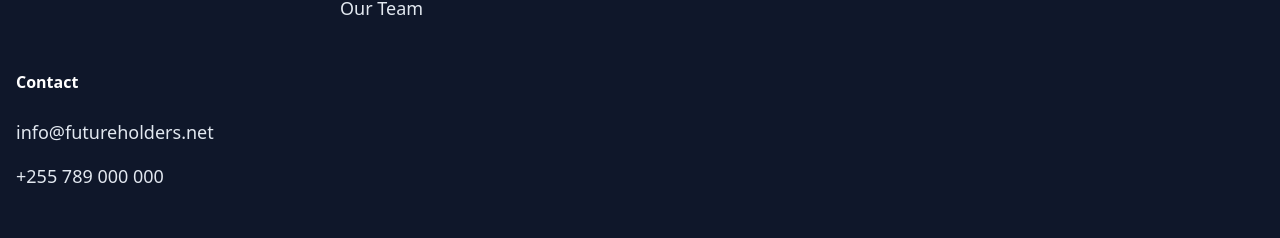
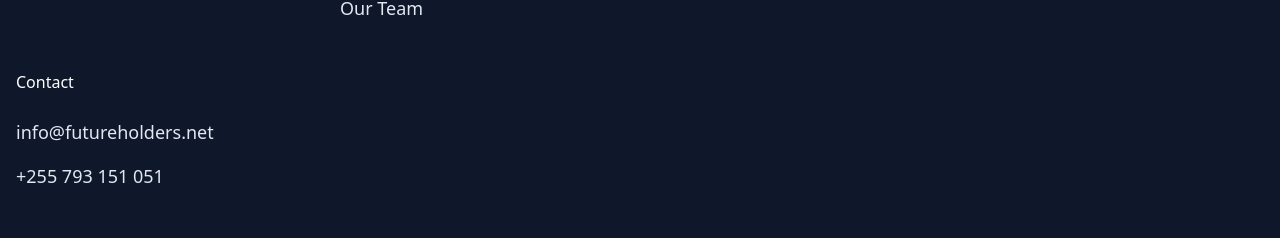
Before and after one commit to EliDistro7/blog, a Next.js app in the folder nextjs-app/: page / in a window 1280 px wide. Shown: the part 2307-2545 px from the top of the page. Built offline with nearby package versions, Linux system fonts and the light colour scheme.

Commit message:
changed sanity dependence

```diff
--- a/nextjs-app/app/components/Footer.js
+++ b/nextjs-app/app/components/Footer.js
@@ -153,7 +153,7 @@
 
           </div>
           <div className='flex flex-col justify-content-center mb-12'>
-          <h3 className="text-md font-bold text-white mb-6">{content[language].contactTitle}</h3>
+          <h3 className="text-md text-white mb-6">{content[language].contactTitle}</h3>
             <ul className="space-y-4">
               <li>
                 <a href="mailto:info@futureholders.co.tz" className="text-brand-foam/70 hover:text-brand-accent transition-colors text-lg">
@@ -162,7 +162,7 @@
               </li>
               <li>
                 <a href="tel:+255789000000" className="text-brand-foam/70 hover:text-brand-accent transition-colors text-lg">
-                  +255 789 000 000
+                  +255 793 151 051
                 </a>
               </li>
             </ul>
```
